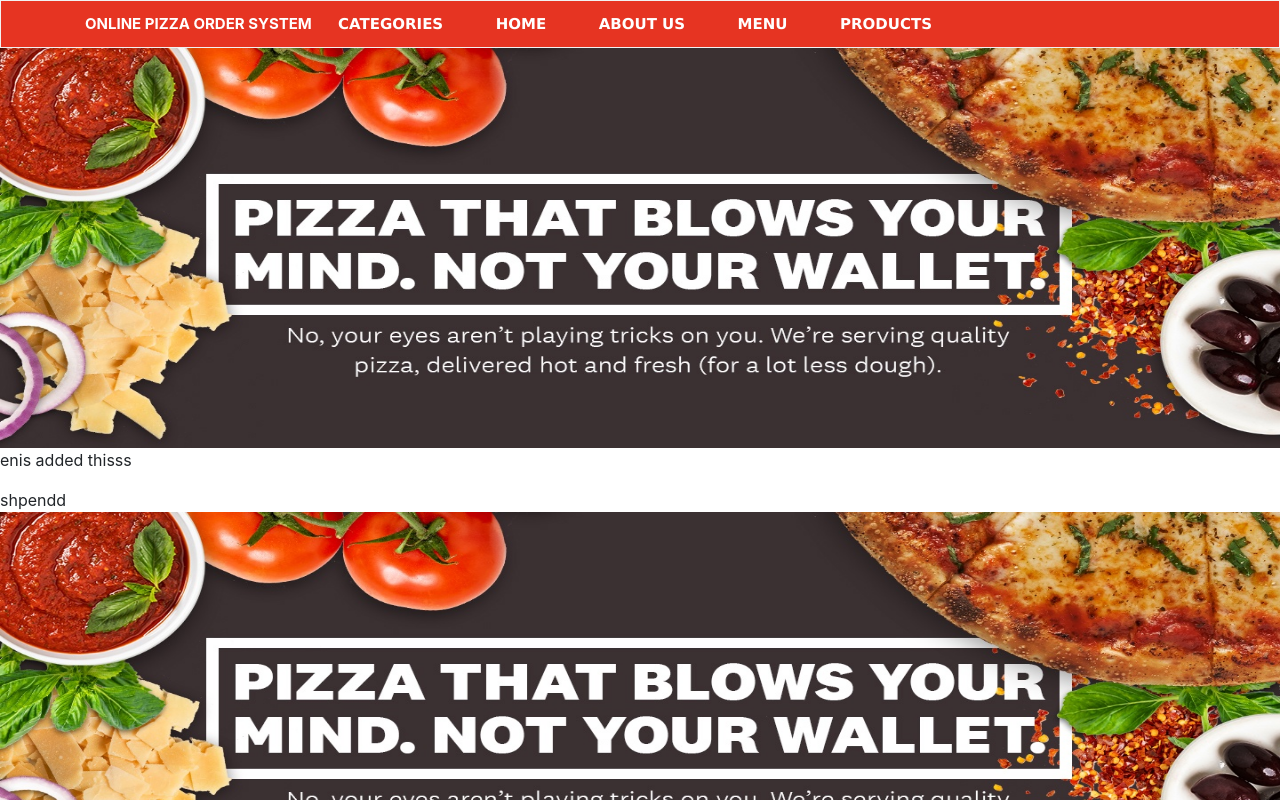
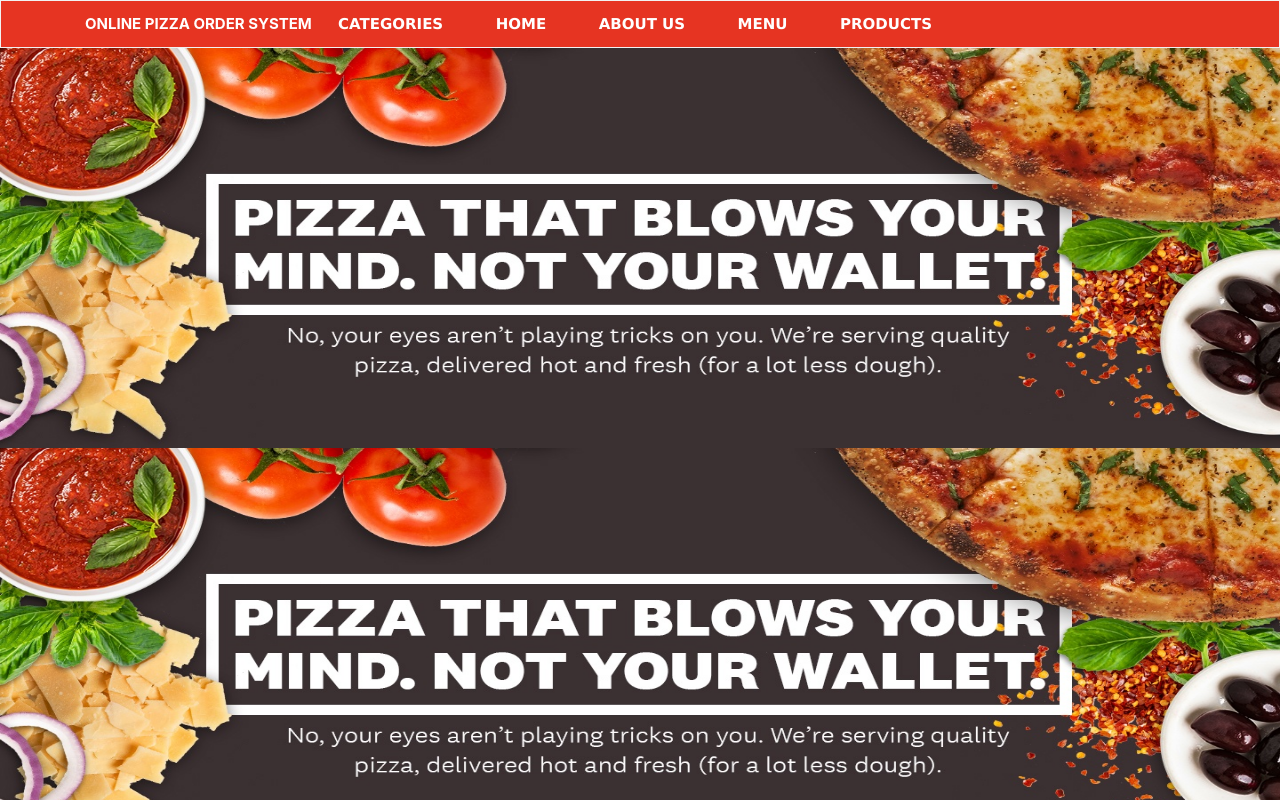
Before and after one commit to Shpendsermaxhaj/Final-E-Commerce, an Angular app: page /cover in a window 1280 px wide. Shown: the top 800 px of the page. Built offline with nearby package versions, Linux system fonts and the light colour scheme.

Commit message:
fixed some lines

```diff
--- a/src/app/cover/cover.component.html
+++ b/src/app/cover/cover.component.html
@@ -2,6 +2,3 @@
     <img src="assets/img/pmc.jpg" alt="" width="100%"
     height="400px">
     </div>
-<p> enis added thisss</p>
-
-  shpendd
```
